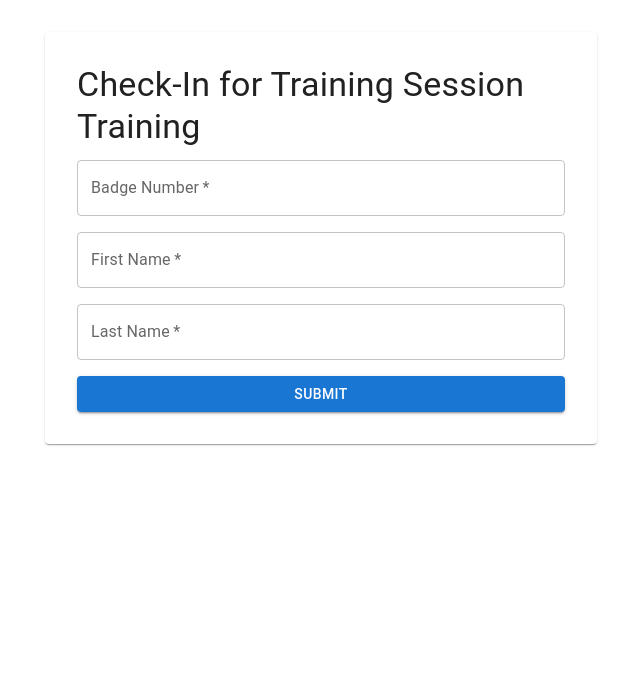
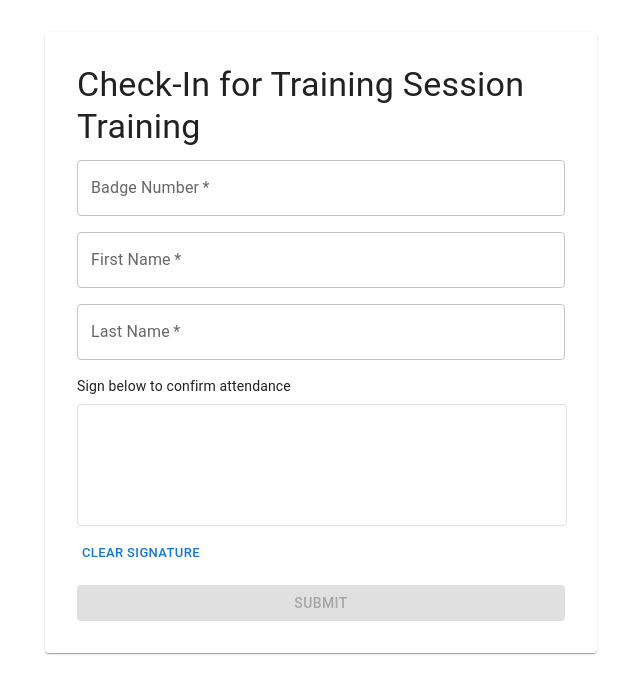
Before and after one commit to mcneilltc/InserviceUI, a Next.js app: page /checkin/1 in a window 1280 px wide. Shown: the top 694 px of the page, without its empty margins (319-959 px from the left). Built offline with nearby package versions, Linux system fonts and the light colour scheme; no server answers.

Commit message:
inservice update

```diff
--- a/src/pages/checkin/[sessionId].js
+++ b/src/pages/checkin/[sessionId].js
@@ -1,5 +1,5 @@
 import { useRouter } from 'next/router';
-import { useState, useEffect } from 'react';
+import { useState, useEffect, useRef } from 'react';
 import {
   Container,
   Paper,
@@ -8,8 +8,14 @@ import {
   Button,
   Snackbar,
   Alert,
+  Box,
 } from '@mui/material';
 import axios from 'axios';
+
+// Fixed capture resolution — keeps output signature PNGs small and
+// consistent regardless of the phone's actual screen size.
+const SIGNATURE_WIDTH = 350;
+const SIGNATURE_HEIGHT = 120;
 
 const CheckIn = () => {
   const router = useRouter();
@@ -24,6 +30,54 @@ const CheckIn = () => {
   const [checkedIn, setCheckedIn] = useState(false);
   const [snackbar, setSnackbar] = useState({ open: false, message: '', severity: 'success' });
 
+  const canvasRef = useRef(null);
+  const isDrawing = useRef(false);
+  const [hasSignature, setHasSignature] = useState(false);
+
+  const getCanvasPoint = (event) => {
+    const rect = canvasRef.current.getBoundingClientRect();
+    const point = event.touches ? event.touches[0] : event;
+    return {
+      x: (point.clientX - rect.left) * (SIGNATURE_WIDTH / rect.width),
+      y: (point.clientY - rect.top) * (SIGNATURE_HEIGHT / rect.height),
+    };
+  };
+  const startSignature = (event) => {
+    event.preventDefault();
+    isDrawing.current = true;
+    const { x, y } = getCanvasPoint(event);
+    const ctx = canvasRef.current.getContext('2d');
+    ctx.beginPath();
+    ctx.moveTo(x, y);
+  };
+  const moveSignature = (event) => {
+    if (!isDrawing.current) return;
+    event.preventDefault();
+    const { x, y } = getCanvasPoint(event);
+    const ctx = canvasRef.current.getContext('2d');
+    ctx.lineTo(x, y);
+    ctx.stroke();
+    setHasSignature(true);
+  };
+  const endSignature = () => {
+    isDrawing.current = false;
+  };
+  const clearSignature = () => {
+    const ctx = canvasRef.current.getContext('2d');
+    ctx.clearRect(0, 0, SIGNATURE_WIDTH, SIGNATURE_HEIGHT);
+    setHasSignature(false);
+  };
+
+
+  useEffect(() => {
+    const ctx = canvasRef.current?.getContext('2d');
+    if (ctx) {
+      ctx.lineWidth = 2;
+      ctx.lineCap = 'round';
+      ctx.lineJoin = 'round';
+      ctx.strokeStyle = '#000000';
+    }
+  }, []);
 
   useEffect(() => {
     if (sessionId) {
@@ -51,7 +105,8 @@ const CheckIn = () => {
     event.preventDefault();
     try {
       const BACKEND_URL = ''; // relative — proxied through next.config.mjs's rewrite so the session cookie is same-origin, not third-party
-      await axios.post(`${BACKEND_URL}/api/checkin`, { sessionId, ...formData });
+      const signature = canvasRef.current.toDataURL('image/png');
+      await axios.post(`${BACKEND_URL}/api/checkin`, { sessionId, ...formData, signature });
       setCheckedIn(true);
       setSnackbar({ open: true, message: 'Check-in successful! Your training time starts now.', severity: 'success' });
     } catch (error) {
@@ -97,7 +152,35 @@ const CheckIn = () => {
               required
               sx={{ mb: 2 }}
             />
-            <Button type="submit" variant="contained" color="primary" fullWidth>
+            <Typography variant="body2" sx={{ mb: 1 }}>
+              Sign below to confirm attendance
+            </Typography>
+            <Box
+              component="canvas"
+              ref={canvasRef}
+              width={SIGNATURE_WIDTH}
+              height={SIGNATURE_HEIGHT}
+              onMouseDown={startSignature}
+              onMouseMove={moveSignature}
+              onMouseUp={endSignature}
+              onMouseLeave={endSignature}
+              onTouchStart={startSignature}
+              onTouchMove={moveSignature}
+              onTouchEnd={endSignature}
+              sx={{
+                border: '1px solid',
+                borderColor: 'divider',
+                borderRadius: 1,
+                width: '100%',
+                height: 120,
+                touchAction: 'none',
+                mb: 1,
+              }}
+            />
+            <Button size="small" onClick={clearSignature} sx={{ mb: 2 }}>
+              Clear Signature
+            </Button>
+            <Button type="submit" variant="contained" color="primary" fullWidth disabled={!hasSignature}>
               Submit
             </Button>
           </form>
```
Also changed, not shown: src/app/sign-in-sheets/page.tsx (+31 -4 lines).
